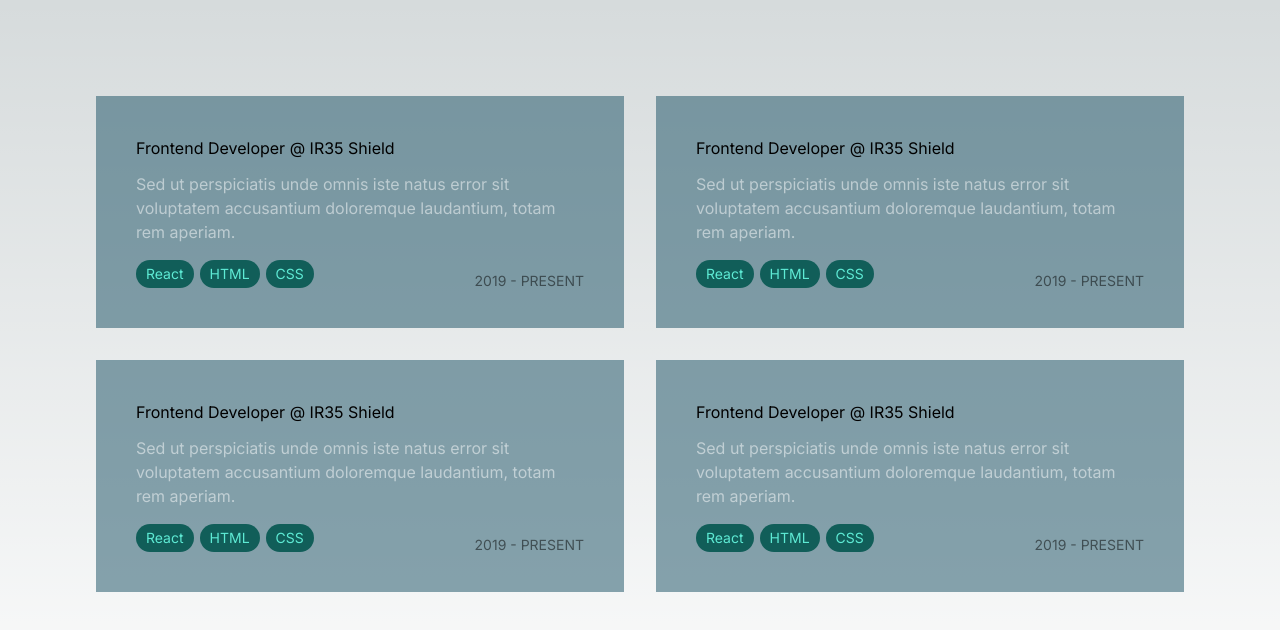
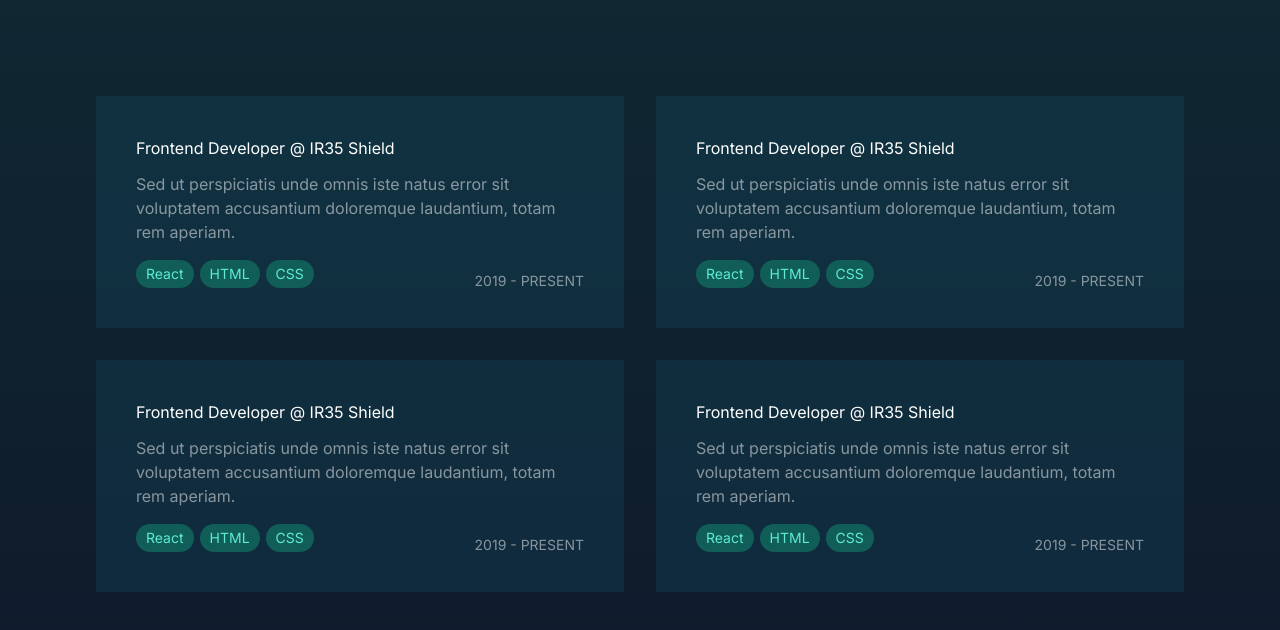
Before and after one commit to maxdmallett/next-js-portfolio-max-mallett, a Next.js app: page / in a window 1280 px wide. Shown: the top 630 px of the page. Built offline with nearby package versions, Linux system fonts and the light colour scheme.

Commit message:
Colour adjustments

```diff
--- a/src/app/components/ProjectCard.tsx
+++ b/src/app/components/ProjectCard.tsx
@@ -2,7 +2,7 @@
 
 const ProjectCard = () => {
     return (
-        <a href="/" className='flex flex-col bg-cyan-900 bg-opacity-50 p-10'>
+        <a href="/" className='flex flex-col bg-cyan-900 bg-opacity-30 p-10'>
             <h6 className='mb-3'>
                 Frontend Developer @ IR35 Shield
             </h6>
--- a/src/app/globals.css
+++ b/src/app/globals.css
@@ -2,7 +2,7 @@
 @import "tailwindcss/components";
 @import "tailwindcss/utilities";
 
-:root {
+/* :root {
   --foreground-rgb: 0, 0, 0;
   --background-start-rgb: 214, 219, 220;
   --background-end-rgb: 255, 255, 255;
@@ -14,6 +14,12 @@
     --background-start-rgb: 0, 0, 0;
     --background-end-rgb: 0, 0, 0;
   }
+} */
+
+:root {
+    --foreground-rgb: 255, 255, 255;
+    --background-start-rgb: 15, 40, 50;
+    --background-end-rgb: 15, 23, 42;
 }
 
 body {
--- a/src/app/layout.tsx
+++ b/src/app/layout.tsx
@@ -4,7 +4,7 @@
 const inter = Inter({ subsets: ['latin'] })
 
 export const metadata = {
-  title: 'Create Next App',
+  title: 'Max Mallett | Frontend Developer',
   description: 'Generated by create next app',
 }
 
--- a/src/app/page.tsx
+++ b/src/app/page.tsx
@@ -1,6 +1,3 @@
-import Image from 'next/image'
-import Pill from './components/shared/Pill'
-import PillList from './components/shared/PillList'
 import ProjectCard from './components/ProjectCard'
 
 export default function Home() {
```
